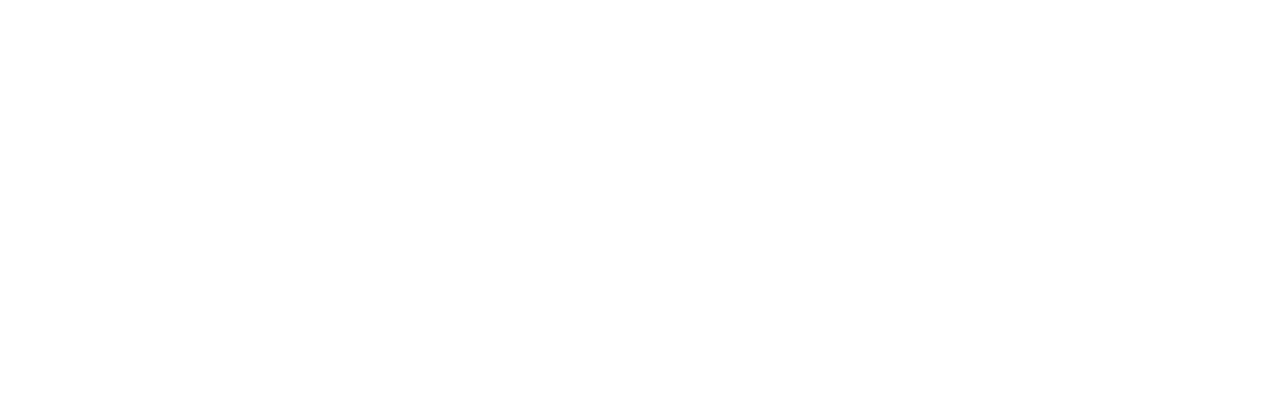
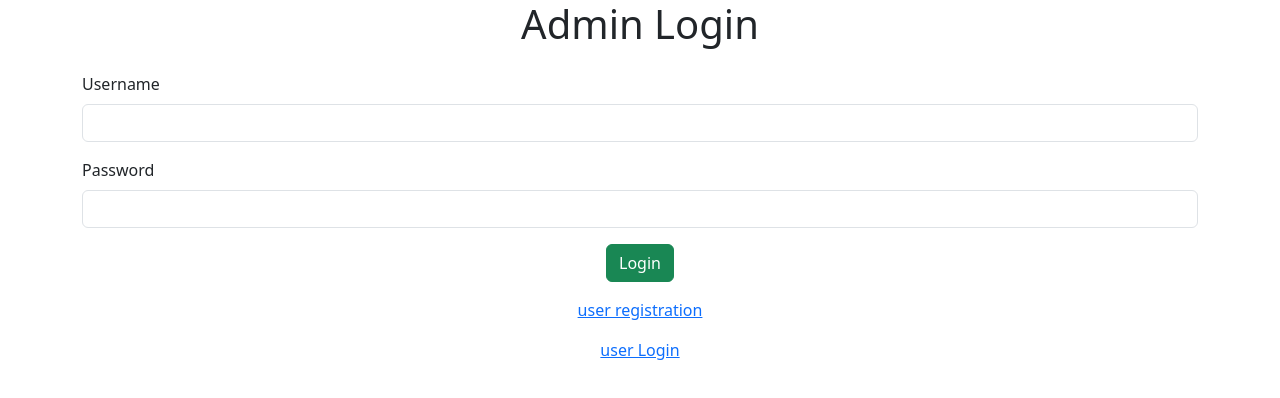
Before and after one commit to ArchanaPUdayan/LibraryAngularDemo, an Angular app: page / in a window 1280 px wide. Shown: the top 398 px of the page. Built offline with nearby package versions, Linux system fonts and the light colour scheme.

Commit message:
adminlogin

```diff
--- /dev/null
+++ b/src/app/adminlogin/adminlogin.component.html
@@ -0,0 +1,33 @@
+
+<div class="container">
+    <div class="row">
+        <div class="col col-12 col-sm-12 col-md-12 col-lg-12 col-xl-12 col-xxl-12">
+            <div class="row g-3">
+                <div class="col col-12 col-sm-12 col-md-12 col-lg-12 col-xl-12 col-xxl-12 text-center">
+                    <h1>Admin Login</h1>
+                </div>
+                <div class="col col-12 col-sm-12 col-md-12 col-lg-12 col-xl-12 col-xxl-12">
+                    <label for="" class="form-label">Username</label>
+                    <input type="text" class="form-control">
+                </div>
+                <div class="col col-12 col-sm-12 col-md-12 col-lg-12 col-xl-12 col-xxl-12">
+                    <label for="" class="form-label">Password</label>
+                    <input type="password" name="" id="" class="form-control">
+                </div>
+                <div class="col col-12 col-sm-12 col-md-12 col-lg-12 col-xl-12 col-xxl-12 text-center">
+                    <button class="btn btn-success">Login</button>
+
+                </div>
+
+                <div class="col col-12 col-sm-12 col-md-12 col-lg-12 col-xl-12 col-xxl-12 text-center">
+                    <a href="#" class="link-primary">user registration</a>
+                </div>
+                <div class="col col-12 col-sm-12 col-md-12 col-lg-12 col-xl-12 col-xxl-12 text-center">
+                    <a href="#" class="link-primary">user Login</a>
+                </div>
+
+                </div>
+
+        </div>
+    </div>
+</div>
--- a/src/app/app.component.html
+++ b/src/app/app.component.html
@@ -1,3 +1,3 @@
-
+<app-adminlogin></app-adminlogin>
 
 <router-outlet></router-outlet>
--- a/src/app/app.module.ts
+++ b/src/app/app.module.ts
@@ -3,10 +3,12 @@
 
 import { AppRoutingModule } from './app-routing.module';
 import { AppComponent } from './app.component';
+import { AdminloginComponent } from './adminlogin/adminlogin.component';
 
 @NgModule({
   declarations: [
-    AppComponent
+    AppComponent,
+    AdminloginComponent
   ],
   imports: [
     BrowserModule,
```
Also changed, not shown: src/app/adminlogin/adminlogin.component.ts (added, +10 -0 lines), src/app/adminlogin/adminlogin.component.css (added).
